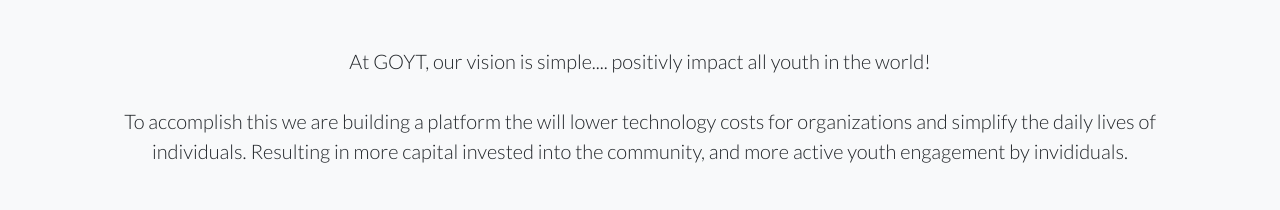
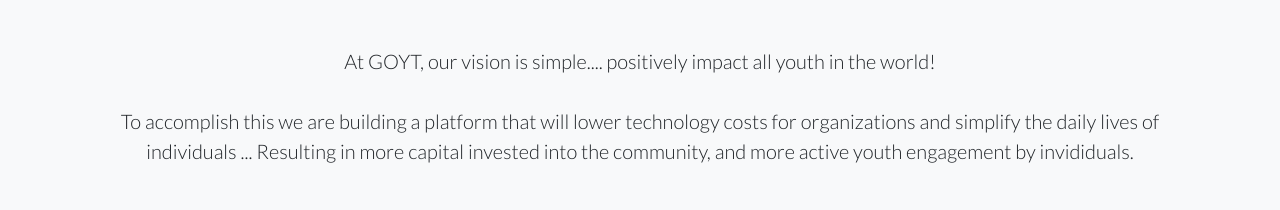
Before and after one commit to GOYT2019/goyt.com, a website: page index.html in a window 1280 px wide. Shown: the part 590-800 px from the top of the page. Drawn offline with Linux system fonts and the light colour scheme.

Commit message:
updated text
updated text

```diff
--- a/index.html
+++ b/index.html
@@ -54,8 +54,8 @@
       <div class="container">
         <div class="row">
           <div class="col-lg-12 mx-auto m-sm"><br><br>
-            <p class="lead mb-">At GOYT, our vision is simple.... positivly impact all youth in the world! </br> <br>
-            To accomplish this we are building a platform the will lower technology costs for organizations and simplify the daily lives of individuals.
+            <p class="lead mb-">At GOYT, our vision is simple.... positively impact all youth in the world! </br> <br>
+            To accomplish this we are building a platform that will lower technology costs for organizations and simplify the daily lives of individuals ...
            Resulting in more capital invested into the community, and more active youth engagement by invididuals.  </p><br><br>
 
           </div>
```
